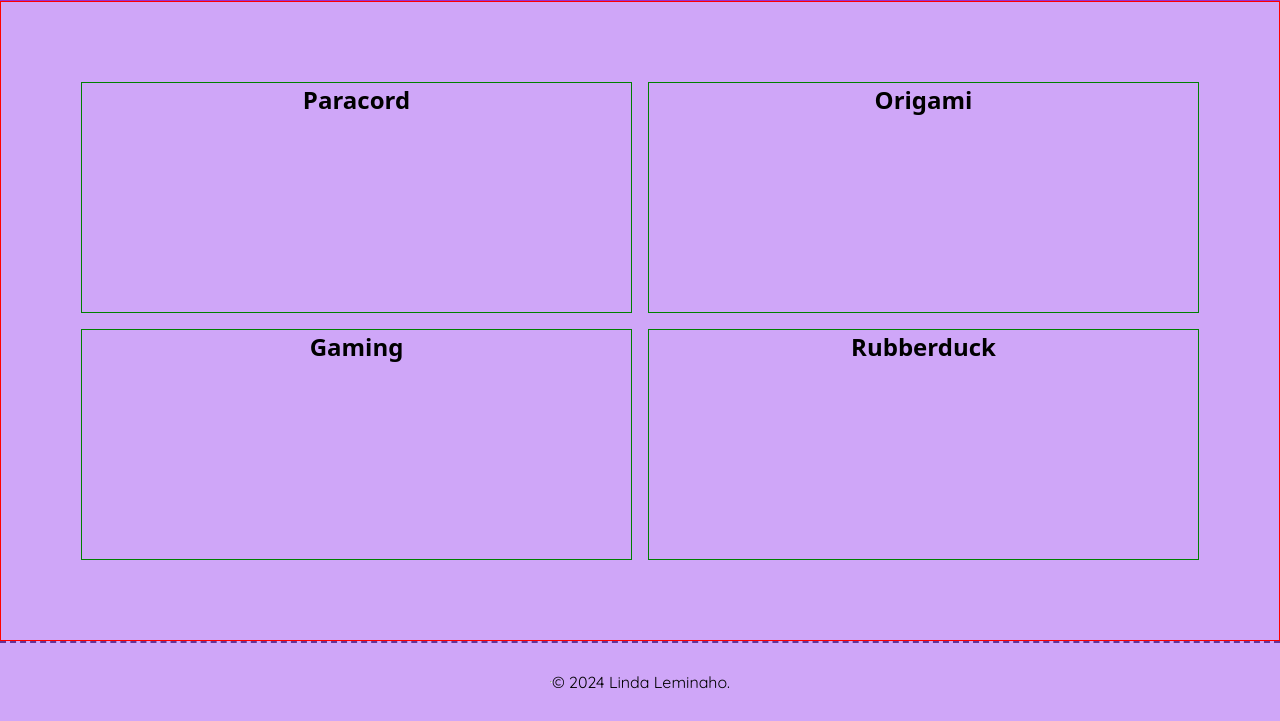
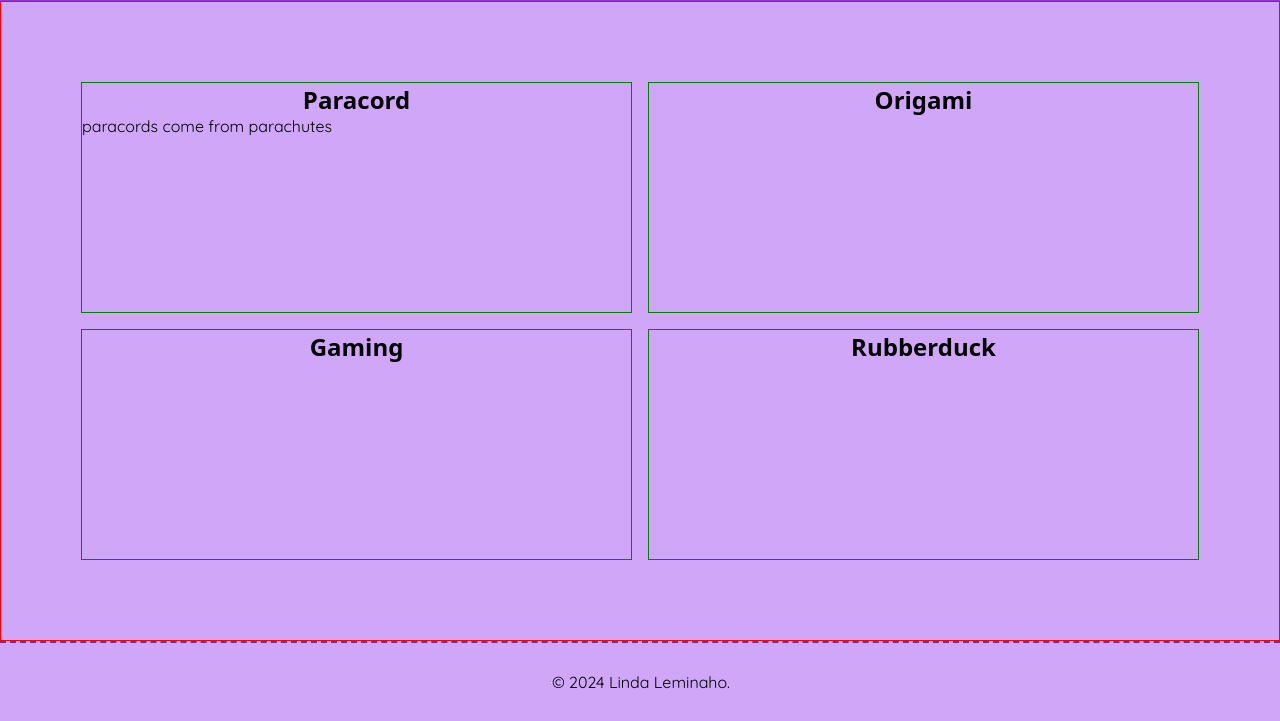
Before and after one commit to Zileena6/githobby, a website built with Parcel: page src/index.html in a window 1280 px wide. Shown: the part 79-800 px from the top of the page. Built offline with nearby package versions, Linux system fonts and the light colour scheme; a web font is replaced by a local one.

Commit message:
Adds text

```diff
--- a/src/index.html
+++ b/src/index.html
@@ -23,6 +23,7 @@
         <section class="paracord card">
             <h2>Paracord</h2>
             <div class="image-container"></div>
+            <p>paracords come from parachutes</p>
         </section>
 
         <section class="origami card">
```
